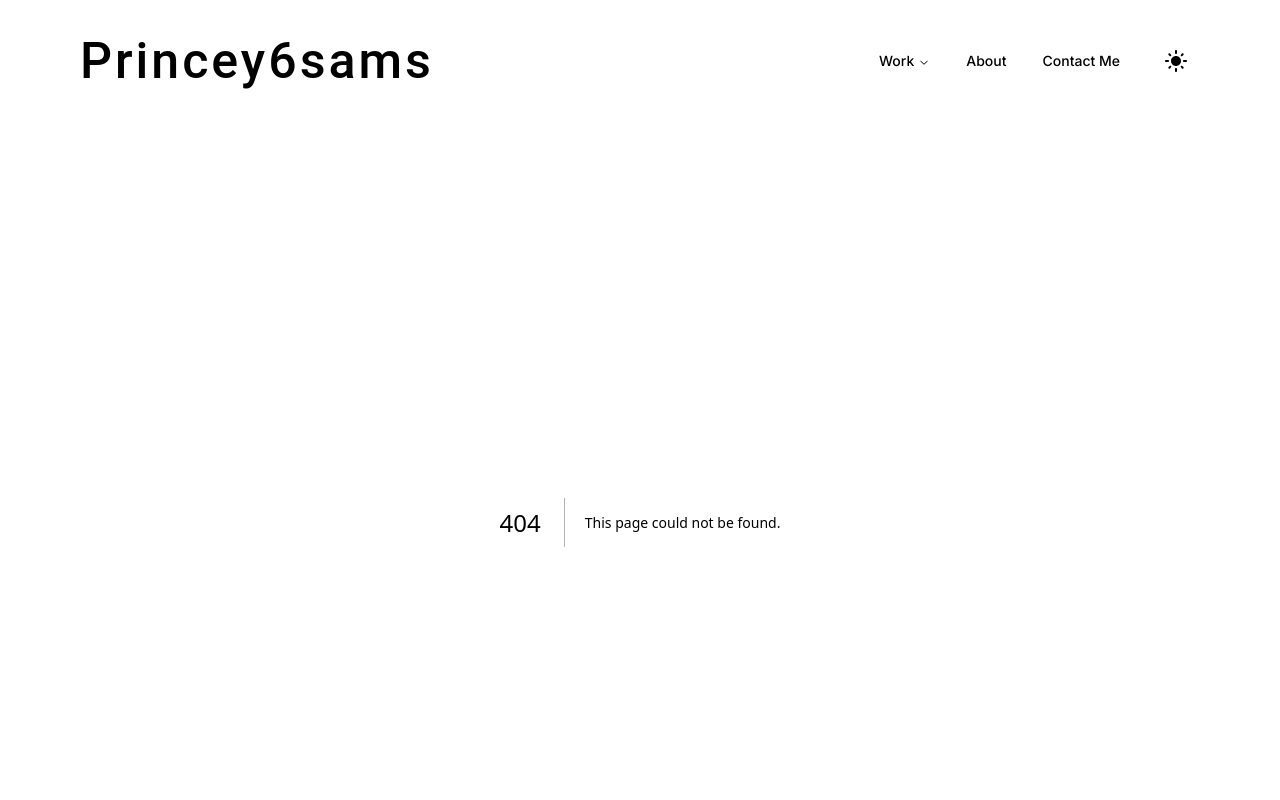
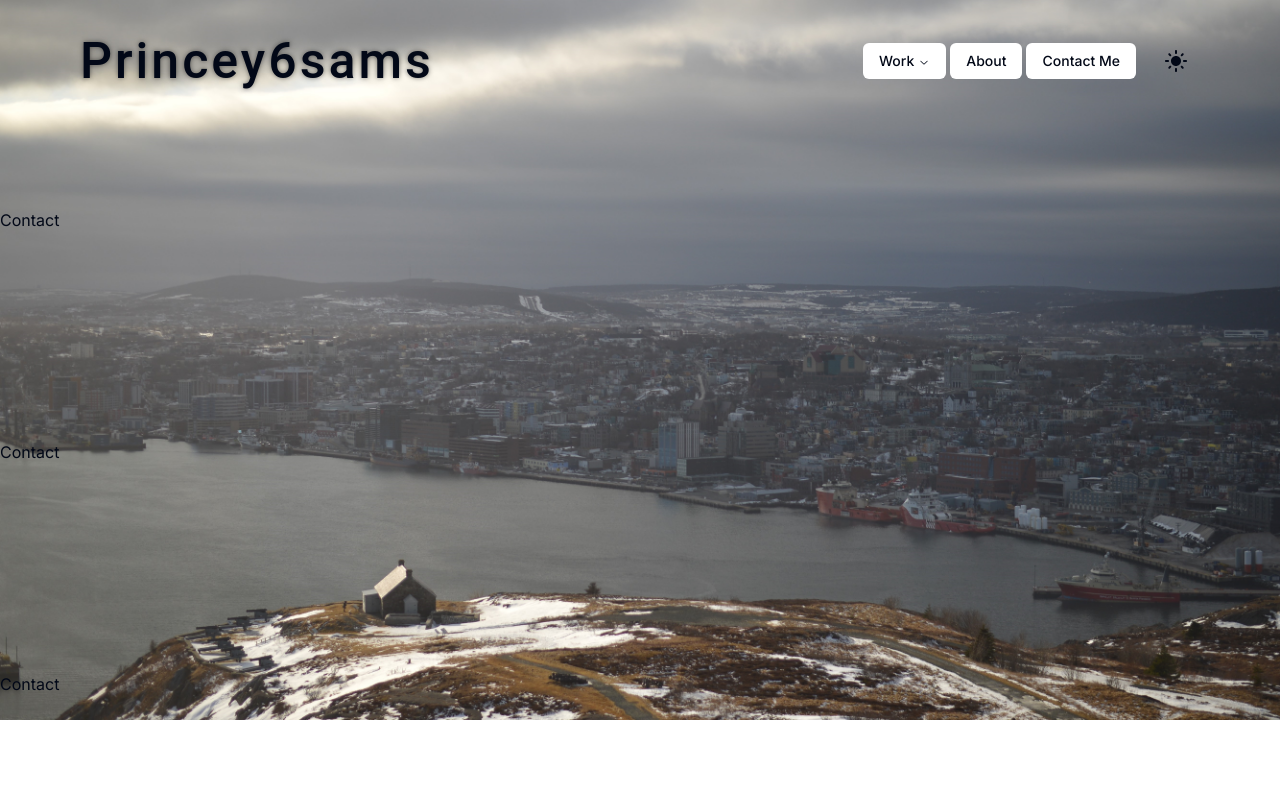
Before and after one commit to princey6sams/portfolio-next, a Next.js app: page /contact in a window 1280 px wide. Before the commit this address had no page. Shown: the top 800 px of the page. Built offline with nearby package versions, Linux system fonts and the light colour scheme.

Commit message:
Big Commit.

```diff
--- /dev/null
+++ b/src/app/about/page.tsx
@@ -0,0 +1,31 @@
+import Image from "next/image";
+
+export default function About() {
+  return (
+    <main>
+      <div className="full">
+        <Image
+          src="/signal_hill_foggy_city.JPG"
+          alt="hero"
+          height="2160"
+          width="3840"
+          priority
+        />
+      </div>
+      <h1 className="pt-52">About</h1>
+      <h1 className="pt-52">About</h1>
+      <h1 className="pt-52">About</h1>
+      <h1 className="pt-52">About</h1>
+      <h1 className="pt-52">About</h1>
+      <h1 className="pt-52">About</h1>
+      <h1 className="pt-52">About</h1>
+      <h1 className="pt-52">About</h1>
+      <h1 className="pt-52">About</h1>
+      <h1 className="pt-52">About</h1>
+      <h1 className="pt-52">About</h1>
+      <h1 className="pt-52">About</h1>
+    </main>
+  );
+}
+
+// See what can be done abou image size being fixed...
--- /dev/null
+++ b/src/app/contact/page.tsx
@@ -0,0 +1,36 @@
+import Image from "next/image";
+import "../globals.css";
+import { replaceBase } from "@/utils/utils";
+
+export default function Contact() {
+  return (
+    <main>
+      <div className="boxShadow">
+        <Image
+          src={replaceBase("${Base}/signal_hill_foggy_city.JPG")}
+          alt="contact-hero"
+          className="background-image"
+          height="2160"
+          width="3840"
+          quality={100}
+          priority
+        />
+      </div>
+      <h1 className="pt-52">Contact</h1>
+      <h1 className="pt-52">Contact</h1>
+      <h1 className="pt-52">Contact</h1>
+      <h1 className="pt-52">Contact</h1>
+      <h1 className="pt-52">Contact</h1>
+      <h1 className="pt-52">Contact</h1>
+      <h1 className="pt-52">Contact</h1>
+      <h1 className="pt-52">Contact</h1>
+      <h1 className="pt-52">Contact</h1>
+      <h1 className="pt-52">Contact</h1>
+      <h1 className="pt-52">Contact</h1>
+      <h1 className="pt-52">Contact</h1>
+      <h1 className="pt-52">Contact</h1>
+    </main>
+  );
+}
+
+// Make the image a Carousel
--- a/src/app/globals.css
+++ b/src/app/globals.css
@@ -74,3 +74,40 @@
     @apply bg-background text-foreground;
   }
 }
+
+.background-container {
+  postion: relative;
+  min-height: 100vh;
+}
+
+.background-image {
+  position: absolute;
+  z-index: -1;
+}
+
+.navbar {
+  position: fixed;
+  top: 0;
+  left: 0;
+  width: 100%;
+  z-index: 1000;
+  transition: top 0.3s ease-in-out;
+}
+
+.show {
+  top: 0;
+}
+
+.hide {
+  top: -100px;
+}
+
+.gradientTextBorder {
+  -webkit-background-clip: text;
+  background-clip: text;
+  text-shadow: 0 0 5px rgba(0, 0, 0, 0.5);
+}
+
+.boxShadow {
+  box-shadow: 0 0 10px rgba(0, 0, 0, 0.5);
+}
--- a/src/app/layout.tsx
+++ b/src/app/layout.tsx
@@ -18,8 +18,10 @@ export default function RootLayout({
   return (
     <html lang="en">
       <body className={inter.className}>
-        <NavBar />
-        <main>{children}</main>
+        <div className="background-container">
+          <NavBar />
+          <main>{children}</main>
+        </div>
       </body>
     </html>
   );
--- a/src/components/NavBar.tsx
+++ b/src/components/NavBar.tsx
@@ -1,8 +1,8 @@
-"use client"
+"use client";
 
-import * as React from "react"
-import Link from "next/link"
-import { cn } from "@/lib/utils"
+import * as React from "react";
+import Link from "next/link";
+import { cn } from "@/lib/utils";
 import {
   NavigationMenu,
   NavigationMenuContent,
@@ -11,16 +11,17 @@ import {
   NavigationMenuList,
   NavigationMenuTrigger,
   navigationMenuTriggerStyle,
-} from "@/components/ui/navigation-menu"
-import { Stack, ThemeProvider, Typography, createTheme } from "@mui/material"
-import ThemeToggle from "./ThemeToggle"
-import { replaceBase } from "@/utils/utils"
-import { Montserrat } from 'next/font/google';
+} from "@/components/ui/navigation-menu";
+import { Stack, ThemeProvider, Typography, createTheme } from "@mui/material";
+import ThemeToggle from "./ThemeToggle";
+import { replaceBase } from "@/utils/utils";
+import { Montserrat } from "next/font/google";
+import "../app/globals.css";
 
 const montserrat = Montserrat({
-  subsets: ['latin'],
-  weight: ['400', '500', '700'],
-})
+  subsets: ["latin"],
+  weight: ["400", "500", "700"],
+});
 
 const components: { title: string; href: string; description: string }[] = [
   {
@@ -35,16 +36,40 @@ const components: { title: string; href: string; description: string }[] = [
     description:
       "Section of the website where I showcase my programming skills.",
   },
-]
+];
 
-const NavBar = () => { //fix font for name
+const NavBar = () => {
+  const [prevScrollPos, setPrevScrollPos] = React.useState(0);
+  const [visible, setVisible] = React.useState(true);
+
+  React.useEffect(() => {
+    const handleScroll = () => {
+      const currentScrollPos = window.pageYOffset;
+      setVisible(prevScrollPos > currentScrollPos || currentScrollPos < 100);
+      setPrevScrollPos(currentScrollPos);
+    };
+
+    window.addEventListener("scroll", handleScroll);
+    return () => window.removeEventListener("scroll", handleScroll);
+  }, [prevScrollPos, visible]);
+
+  //fix font for name
   return (
+    <nav className={`${"navbar"} ${visible ? "show" : "hide"}`}>
       <Stack direction="row" justifyContent="space-between" py={4} px={10}>
         <Link href="/" passHref>
-            <Typography variant="h1" fontWeight="500" fontSize={50} sx={{ letterSpacing: 3 }} className={montserrat.className}>Princey6sams</Typography>
+          <Typography
+            variant="h1"
+            fontWeight="500"
+            fontSize={50}
+            sx={{ letterSpacing: 3 }}
+            className={montserrat.className}
+          >
+            <span className="gradientTextBorder">Princey6sams</span>
+          </Typography>
         </Link>
         <Stack direction="row-reverse" spacing={2} alignItems="center">
-              <ThemeToggle/>
+          <ThemeToggle />
           <NavigationMenu>
             <NavigationMenuList>
               <NavigationMenuItem>
@@ -81,9 +106,9 @@ const NavBar = () => { //fix font for name
           </NavigationMenu>
         </Stack>
       </Stack>
-
-    )
-}
+    </nav>
+  );
+};
 
 const ListItem = React.forwardRef<
   React.ElementRef<"a">,
@@ -107,8 +132,8 @@ const ListItem = React.forwardRef<
         </a>
       </NavigationMenuLink>
     </li>
-  )
-})
-ListItem.displayName = "ListItem"
+  );
+});
+ListItem.displayName = "ListItem";
 
-export default NavBar
+export default NavBar;
--- a/src/components/ProjectCard.tsx
+++ b/src/components/ProjectCard.tsx
@@ -1,22 +1,43 @@
-import React from 'react'
-import {
-    Card,
-    CardContent,
-    CardDescription,
-  } from "@/components/ui/card";
-import Image from 'next/image';
-import { replaceBase } from '@/utils/utils'
-import { Stack, Typography } from '@mui/material';
-import { IProject } from '@/db/models/Project';
+import React from "react";
+import { Card, CardContent, CardDescription } from "@/components/ui/card";
+import Image from "next/image";
+import { replaceBase } from "@/utils/utils";
+import { Container, Stack, Typography } from "@mui/material";
+import { IProject } from "@/db/models/Project";
 
 const ProjectCard = (project: IProject) => (
-    <Card className="w-[40rem] h-[650px] pt-3" style={{display: 'flex', flexDirection: 'column', justifyContent: 'space-around', alignItems: 'center'}}>
-        <Card className="w-[38rem]">
-            <CardContent className='p-4'>
-                <Image src={replaceBase(project.imgPath)} alt="hero" height="510" width="764"/>
+  <Card
+    className="max-w-[40rem] h-[650px] pt-3 p-4"
+    style={{
+      display: "flex",
+      flexDirection: "column",
+      justifyContent: "space-between",
+      alignItems: "center",
+    }}
+  >
+    <Card className="w-full">
+      <CardContent className="p-4">
+        <Image
+          src={replaceBase(project.imgPath)}
+          alt="hero"
+          className="aspect-[3/2]"
+          height={1280}
+          width={1920}
+          style={{
+            objectFit: "cover",
+            borderRadius: "10px",
+            overflow: "hidden",
+          }}
+        />
       </CardContent>
     </Card>
-        <Stack direction="row" spacing={51} alignItems="center" justifyContent="center">
+    <Stack
+      direction={{ lg: "column", xl: "row" }}
+      spacing={{ lg: 1, xl: "320px" }}
+      alignItems="center"
+      justifyContent="space-between"
+      pt={1}
+    >
       <Typography fontSize={30}>{project.title}</Typography>
       <CardDescription>{project.time}</CardDescription>
     </Stack>
@@ -24,7 +45,7 @@ const ProjectCard = (project: IProject) => (
       <Typography>{project.description}</Typography>
     </CardContent>
   </Card>
-)
+);
 
 export default ProjectCard;
 
--- a/src/components/ProjectCardCarousel.tsx
+++ b/src/components/ProjectCardCarousel.tsx
@@ -1,30 +1,40 @@
-import Autoplay from "embla-carousel-autoplay"
-import { Carousel, CarouselPrevious, CarouselContent, CarouselNext, CarouselItem } from "./ui/carousel"
-import projects from "@/db/fake/Projects"
+import Autoplay from "embla-carousel-autoplay";
+import {
+  Carousel,
+  CarouselPrevious,
+  CarouselContent,
+  CarouselNext,
+  CarouselItem,
+} from "./ui/carousel";
+import projects from "@/db/fake/Projects";
 import ProjectCard from "./ProjectCard";
 import { IProject } from "@/db/models/Project";
-import { Container } from "@mui/material";
 
 interface ProjectCardCarouselProps {
   id: string;
 }
 
-const basis = "lg:basis-1/2";
+const basis = "lg:basis-1/2 xl:basis-1/3";
 const ProjectBuilder = (project: IProject) => (
   <CarouselItem className={basis}>
-        <ProjectCard {...project}/>
+    <ProjectCard {...project} />
   </CarouselItem>
 );
 
 const ProjectCardCarousel: React.FC<ProjectCardCarouselProps> = ({ id }) => {
   return (
-      <Container maxWidth="xl" id={id}>
-        <Carousel style={{ display: 'flex', justifyContent: 'center', alignItems: 'center', width: "90rem", height: "40rem"}}
+    <Carousel
+      className="w-full"
+      style={{
+        display: "flex",
+      }}
       plugins={[
         Autoplay({
           delay: 2000,
         }),
-          ]}>
+      ]}
+      id={id}
+    >
       <CarouselPrevious />
       <CarouselContent>
         {projects.map((project, index) => (
@@ -33,8 +43,7 @@ const ProjectCardCarousel: React.FC<ProjectCardCarouselProps> = ({ id }) => {
       </CarouselContent>
       <CarouselNext />
     </Carousel>
-      </Container>
-    )
-  }
+  );
+};
 
 export default ProjectCardCarousel;
--- a/tailwind.config.ts
+++ b/tailwind.config.ts
@@ -74,6 +74,11 @@ const config = {
         "accordion-down": "accordion-down 0.2s ease-out",
         "accordion-up": "accordion-up 0.2s ease-out",
       },
+      aspectRatio: {
+        "16/9": "16 / 9",
+        "4/3": "4 / 3",
+        "3/2": "3 / 2",
+      },
     },
   },
   plugins: [require("tailwindcss-animate")],
```
Also changed, not shown: src/app/page.tsx (+128 -39 lines), public/signal_hill_foggy_city.JPG (added). Lines whose indentation alone changed are shown as unchanged.
